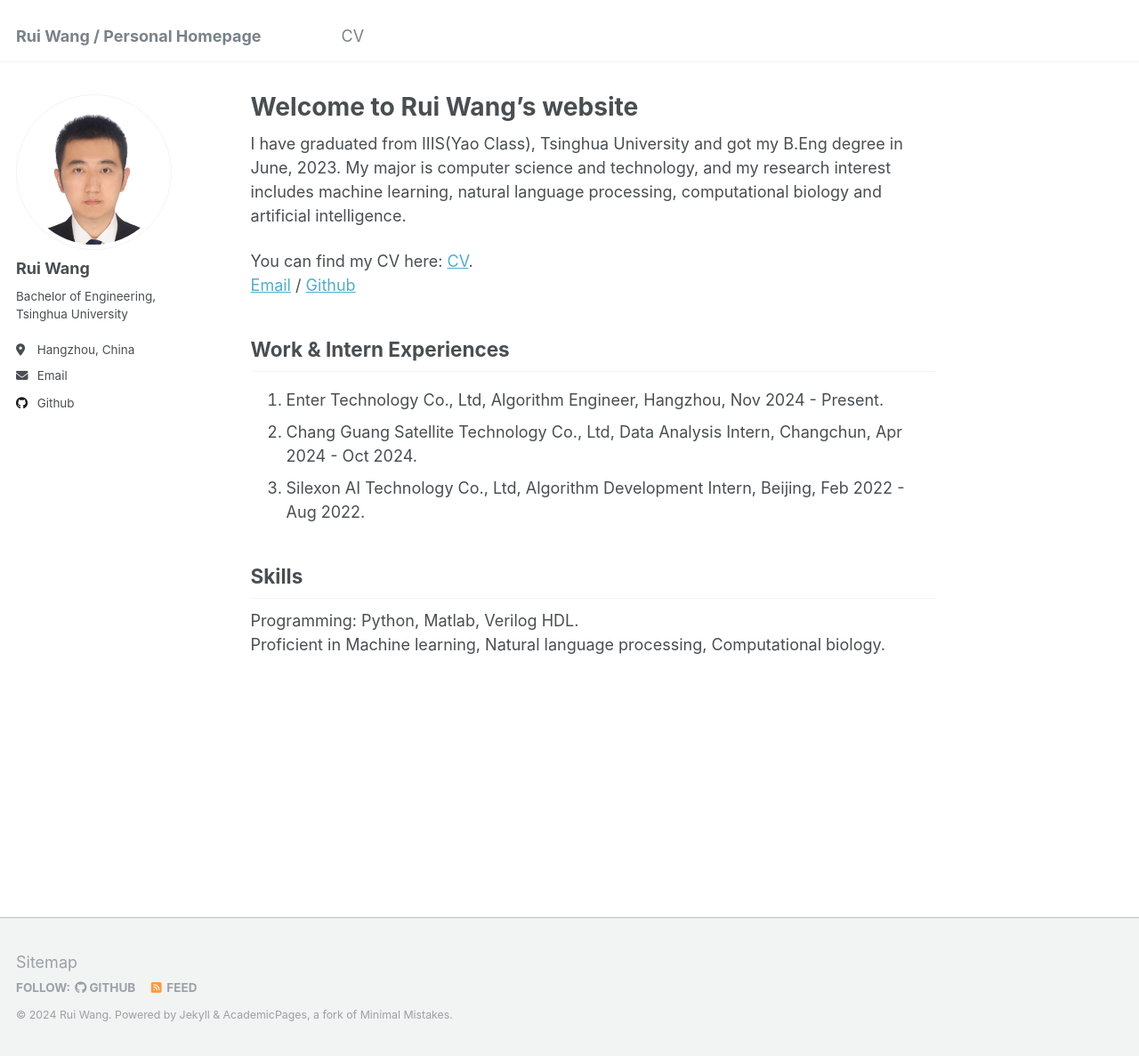
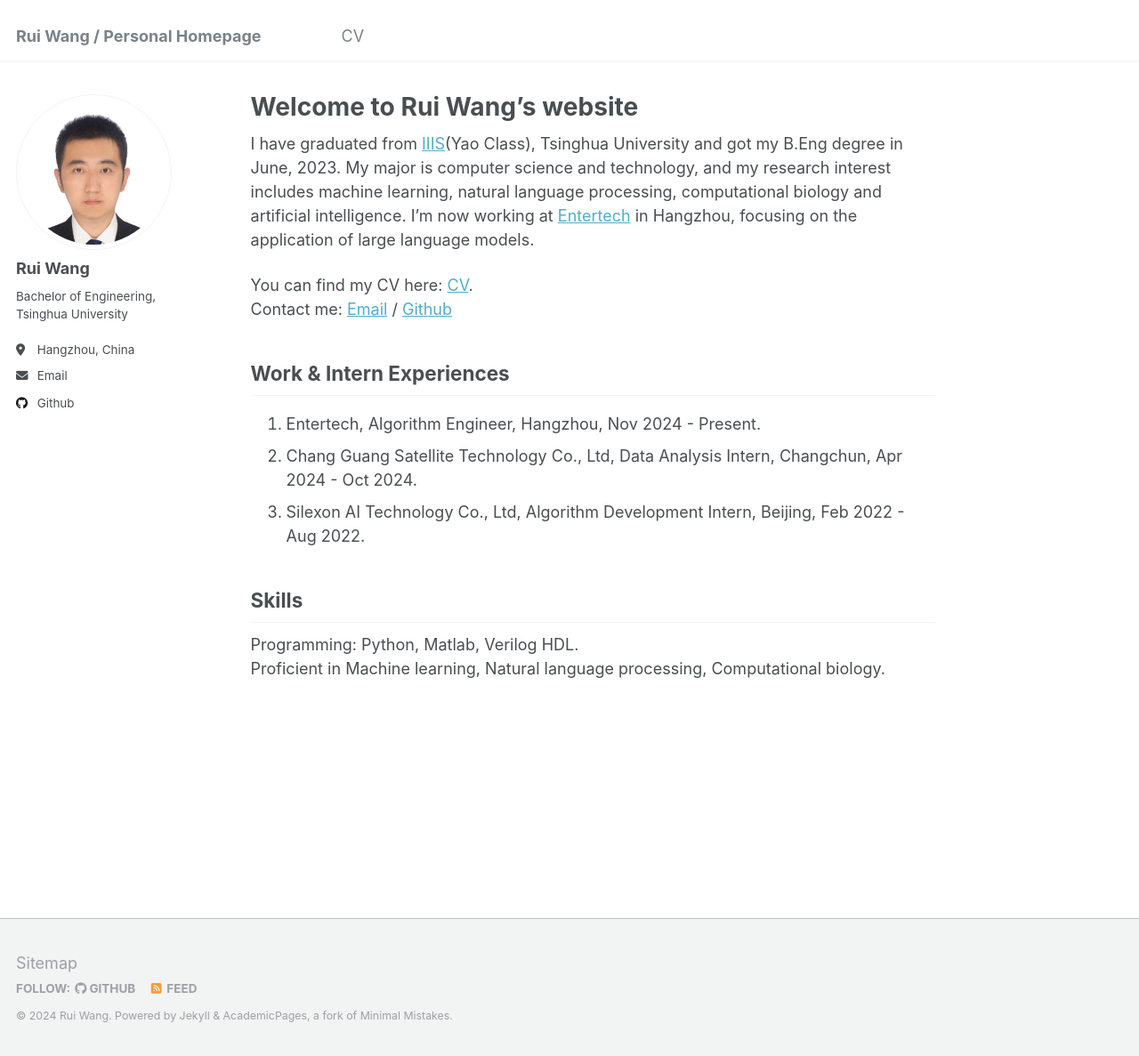
Before and after one commit to ruiiwang/ruiiwang.github.io, a Jekyll site: the page built from _pages/about.md, in a window 1280 px wide and 1187 px high. Shown: the whole window at 89% size. Built offline with Jekyll 4.4.1, drawn with Linux system fonts in a browser that asks for light colours.

Commit message:
Update about.md

```diff
--- a/_pages/about.md
+++ b/_pages/about.md
@@ -7,15 +7,14 @@ redirect_from:
   - /about.html
 ---
 
-I have graduated from IIIS(Yao Class), Tsinghua University and got my B.Eng degree in June, 2023. My major is computer science and technology, and my research interest includes machine learning, natural language processing, computational biology and artificial intelligence.
+I have graduated from [IIIS](https://iiis.tsinghua.edu.cn/)(Yao Class), Tsinghua University and got my B.Eng degree in June, 2023. My major is computer science and technology, and my research interest includes machine learning, natural language processing, computational biology and artificial intelligence. I'm now working at [Entertech](https://www.entertech.cn/) in Hangzhou, focusing on the application of large language models.
 
 You can find my CV here: [CV](../assets/Curriculum_Vitae.pdf).<br/>
-[Email](mailto:wangrui6240@outlook.com) / [Github](https://github.com/ruiiwang) <!-- / [Wechat](../images/wechat.jpg) -->
-
+Contact me: [Email](mailto:wangrui6240@outlook.com) / [Github](https://github.com/ruiiwang) <!-- / [Wechat](../images/wechat.jpg) -->
 
 Work & Intern Experiences
 ------
-1. Enter Technology Co., Ltd, Algorithm Engineer, Hangzhou, Nov 2024 - Present.
+1. Entertech, Algorithm Engineer, Hangzhou, Nov 2024 - Present.
 2. Chang Guang Satellite Technology Co., Ltd, Data Analysis Intern, Changchun, Apr 2024 - Oct 2024.
 3. Silexon AI Technology Co., Ltd, Algorithm Development Intern, Beijing, Feb 2022 - Aug 2022.
 
```
